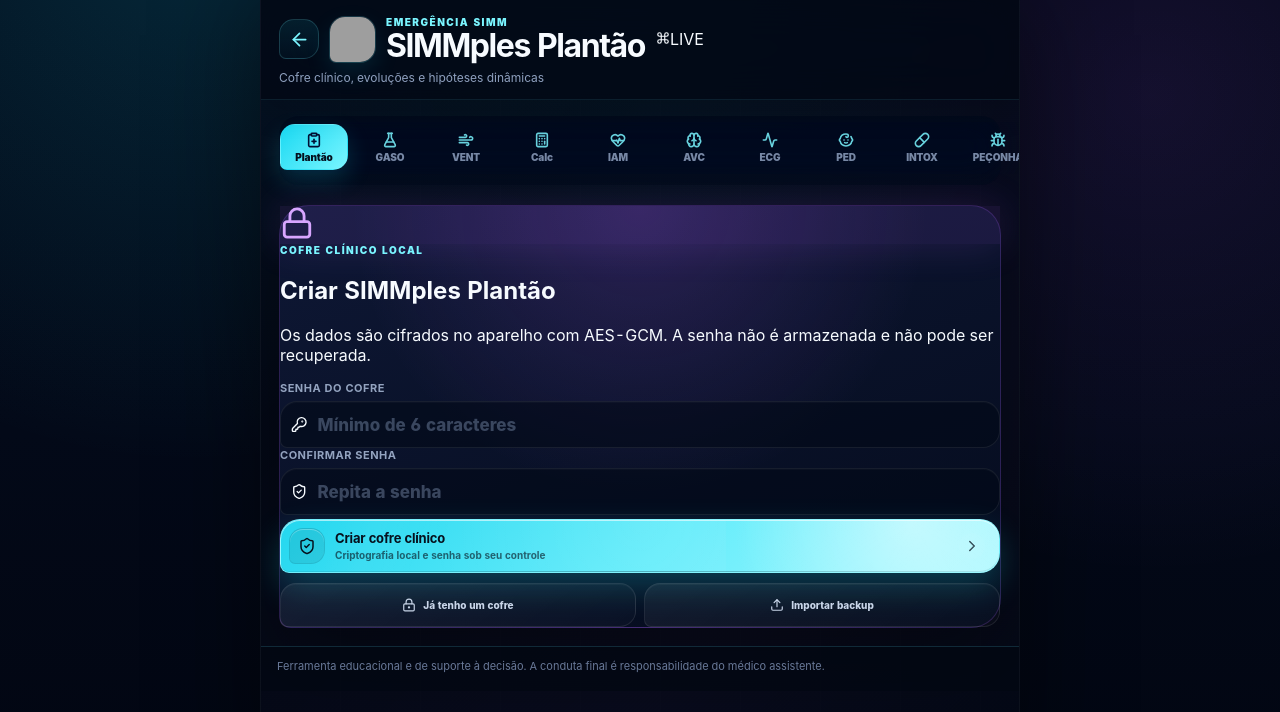
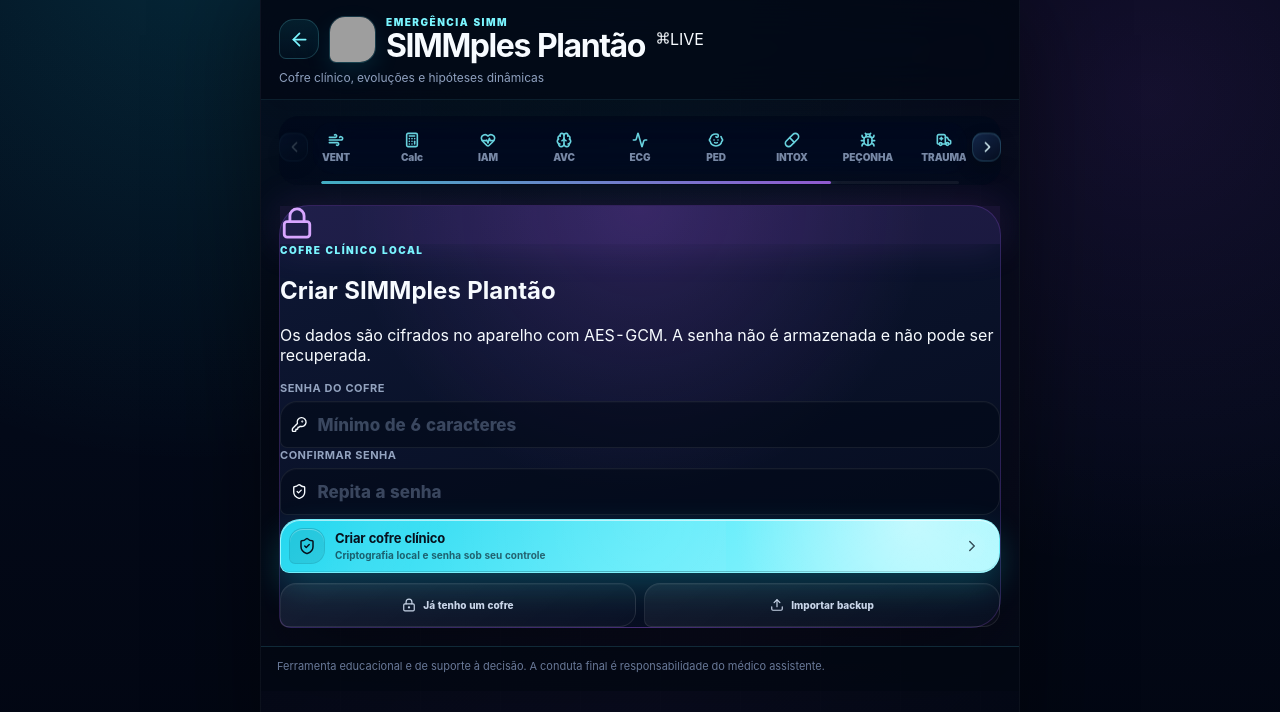
Before and after one commit to ahmedelassaad/simmples-pocus-trauma-v4, a React (Vite) app: page / in a window 1280 px wide. Both pictures are taken after a click on the button 640 px from the left and 372 px from the top of the page. Shown: the top 712 px of the page. Built offline with nearby package versions, Linux system fonts and the light colour scheme; grey boxes are pictures that could not be loaded.

Commit message:
Add files via upload

```diff
--- a/src/components/HorizontalRail.jsx
+++ b/src/components/HorizontalRail.jsx
@@ -1,9 +1,15 @@
 import { ChevronLeft, ChevronRight } from 'lucide-react';
-import { useEffect, useMemo, useRef, useState } from 'react';
+import { useCallback, useEffect, useMemo, useRef, useState } from 'react';
 
-function isInteractiveTarget(target) {
-  return Boolean(target?.closest?.('button, a, input, textarea, select, label, summary, [role="button"], [data-no-rail-drag]'));
-}
+const EMPTY_DRAG = {
+  tracking: false,
+  dragging: false,
+  startX: 0,
+  startY: 0,
+  startScroll: 0,
+  pointerId: null,
+  suppressClickUntil: 0
+};
 
 export function HorizontalRail({
   children,
@@ -16,59 +22,96 @@
   dragEnabled = true
 }) {
   const viewportRef = useRef(null);
-  const dragRef = useRef({ tracking: false, dragging: false, startX: 0, startScroll: 0, pointerId: null });
+  const dragRef = useRef({ ...EMPTY_DRAG });
+  const frameRef = useRef(0);
   const [metrics, setMetrics] = useState({ left: 0, max: 0, client: 1, scroll: 1 });
 
-  const refresh = () => {
+  const refresh = useCallback(() => {
     const node = viewportRef.current;
     if (!node) return;
     const max = Math.max(0, node.scrollWidth - node.clientWidth);
-    setMetrics({ left: node.scrollLeft, max, client: node.clientWidth || 1, scroll: node.scrollWidth || 1 });
-  };
+    setMetrics({
+      left: Math.max(0, node.scrollLeft),
+      max,
+      client: node.clientWidth || 1,
+      scroll: node.scrollWidth || 1
+    });
+  }, []);
+
+  const scheduleRefresh = useCallback(() => {
+    cancelAnimationFrame(frameRef.current);
+    frameRef.current = requestAnimationFrame(() => {
+      refresh();
+      frameRef.current = requestAnimationFrame(refresh);
+    });
+  }, [refresh]);
 
   useEffect(() => {
     const node = viewportRef.current;
     if (!node) return undefined;
-    refresh();
-    const resize = typeof ResizeObserver !== 'undefined' ? new ResizeObserver(refresh) : null;
+
+    scheduleRefresh();
+
+    const resize = typeof ResizeObserver !== 'undefined' ? new ResizeObserver(scheduleRefresh) : null;
     resize?.observe(node);
     Array.from(node.children).forEach((child) => resize?.observe(child));
-    node.addEventListener('scroll', refresh, { passive: true });
-    window.addEventListener('resize', refresh);
-    const fallbackTimer = window.setTimeout(refresh, 60);
+
+    const mutation = typeof MutationObserver !== 'undefined'
+      ? new MutationObserver(scheduleRefresh)
+      : null;
+    mutation?.observe(node, { childList: true, subtree: true, attributes: true, characterData: true });
+
+    node.addEventListener('scroll', scheduleRefresh, { passive: true });
+    window.addEventListener('resize', scheduleRefresh);
+    window.addEventListener('orientationchange', scheduleRefresh);
+
+    const fallbackTimer = window.setTimeout(scheduleRefresh, 120);
+
     return () => {
       window.clearTimeout(fallbackTimer);
+      cancelAnimationFrame(frameRef.current);
       resize?.disconnect();
-      node.removeEventListener('scroll', refresh);
-      window.removeEventListener('resize', refresh);
+      mutation?.disconnect();
+      node.removeEventListener('scroll', scheduleRefresh);
+      window.removeEventListener('resize', scheduleRefresh);
+      window.removeEventListener('orientationchange', scheduleRefresh);
     };
-  }, [children]);
+  }, [children, scheduleRefresh]);
 
-  const overflow = metrics.max > 6;
-  const canLeft = metrics.left > 4;
-  const canRight = metrics.left < metrics.max - 4;
-  const thumbWidth = useMemo(() => Math.max(18, Math.min(100, (metrics.client / metrics.scroll) * 100)), [metrics]);
+  const overflow = metrics.max > 4;
+  const canLeft = metrics.left > 3;
+  const canRight = metrics.left < metrics.max - 3;
+  const thumbWidth = useMemo(
+    () => Math.max(18, Math.min(100, (metrics.client / metrics.scroll) * 100)),
+    [metrics]
+  );
   const thumbTravel = Math.max(0, 100 - thumbWidth);
   const thumbLeft = metrics.max > 0 ? (metrics.left / metrics.max) * thumbTravel : 0;
 
   const move = (direction) => {
     const node = viewportRef.current;
     if (!node) return;
-    node.scrollBy({ left: direction * node.clientWidth * step, behavior: 'smooth' });
+    const distance = Math.max(140, node.clientWidth * step);
+    node.scrollBy({ left: direction * distance, behavior: 'smooth' });
   };
 
   const pointerDown = (event) => {
     const node = viewportRef.current;
-    if (!dragEnabled || event.pointerType === 'touch' || !node || isInteractiveTarget(event.target)) {
-      dragRef.current = { tracking: false, dragging: false, startX: 0, startScroll: 0, pointerId: null };
-      return;
-    }
+    if (!dragEnabled || !node) return;
+
+    // Mouse, caneta e toque usam o mesmo motor. A direção só é capturada
+    // depois que o gesto horizontal fica claro; gestos verticais continuam
+    // livres para rolar a página.
+    if (event.pointerType === 'mouse' && event.button !== 0) return;
+
     dragRef.current = {
       tracking: true,
       dragging: false,
       startX: event.clientX,
+      startY: event.clientY,
       startScroll: node.scrollLeft,
-      pointerId: event.pointerId
+      pointerId: event.pointerId,
+      suppressClickUntil: 0
     };
   };
 
@@ -76,25 +119,79 @@
     const node = viewportRef.current;
     const drag = dragRef.current;
     if (!node || !drag.tracking || drag.pointerId !== event.pointerId) return;
-    const delta = event.clientX - drag.startX;
-    if (!drag.dragging && Math.abs(delta) < 7) return;
+
+    const deltaX = event.clientX - drag.startX;
+    const deltaY = event.clientY - drag.startY;
+
     if (!drag.dragging) {
+      if (Math.abs(deltaX) < 6) return;
+      if (Math.abs(deltaY) > Math.abs(deltaX) * 1.2) {
+        dragRef.current = { ...EMPTY_DRAG };
+        return;
+      }
       drag.dragging = true;
       node.setPointerCapture?.(event.pointerId);
       node.classList.add('is-dragging');
     }
+
     event.preventDefault();
-    node.scrollLeft = drag.startScroll - delta;
+    node.scrollLeft = drag.startScroll - deltaX;
   };
 
   const pointerEnd = (event) => {
     const node = viewportRef.current;
     const drag = dragRef.current;
-    if (drag.dragging && drag.pointerId === event.pointerId) {
+    const didDrag = drag.dragging && drag.pointerId === event.pointerId;
+
+    if (didDrag) {
       node?.releasePointerCapture?.(event.pointerId);
       node?.classList.remove('is-dragging');
     }
-    dragRef.current = { tracking: false, dragging: false, startX: 0, startScroll: 0, pointerId: null };
+
+    dragRef.current = {
+      ...EMPTY_DRAG,
+      suppressClickUntil: didDrag
+        ? performance.now() + 320
+        : drag.suppressClickUntil
+    };
+    scheduleRefresh();
+  };
+
+  const clickCapture = (event) => {
+    if (performance.now() < dragRef.current.suppressClickUntil) {
+      event.preventDefault();
+      event.stopPropagation();
+    }
+  };
+
+  const wheel = (event) => {
+    const node = viewportRef.current;
+    if (!node || !overflow) return;
+
+    // Trackpads já enviam deltaX. Shift + roda também deve navegar lateralmente.
+    if (event.shiftKey && Math.abs(event.deltaY) > Math.abs(event.deltaX)) {
+      event.preventDefault();
+      node.scrollLeft += event.deltaY;
+    }
+  };
+
+  const keyDown = (event) => {
+    if (event.key === 'ArrowLeft') {
+      event.preventDefault();
+      move(-1);
+    }
+    if (event.key === 'ArrowRight') {
+      event.preventDefault();
+      move(1);
+    }
+    if (event.key === 'Home') {
+      event.preventDefault();
+      viewportRef.current?.scrollTo({ left: 0, behavior: 'smooth' });
+    }
+    if (event.key === 'End') {
+      event.preventDefault();
+      viewportRef.current?.scrollTo({ left: metrics.max, behavior: 'smooth' });
+    }
   };
 
   return (
@@ -108,21 +205,28 @@
           aria-label="Rolar para a esquerda"
           data-no-rail-drag
         >
-          <ChevronLeft size={16} />
+          <ChevronLeft size={17} />
         </button>
       )}
+
       <div
         ref={viewportRef}
         className={`horizontal-rail-viewport ${viewportClassName}`.trim()}
         aria-label={ariaLabel}
         role={viewportRole}
+        tabIndex={0}
         onPointerDown={pointerDown}
         onPointerMove={pointerMove}
         onPointerUp={pointerEnd}
         onPointerCancel={pointerEnd}
+        onLostPointerCapture={pointerEnd}
+        onClickCapture={clickCapture}
+        onWheel={wheel}
+        onKeyDown={keyDown}
       >
         {children}
       </div>
+
       {showControls && overflow && (
         <button
           type="button"
@@ -132,9 +236,10 @@
           aria-label="Rolar para a direita"
           data-no-rail-drag
         >
-          <ChevronRight size={16} />
+          <ChevronRight size={17} />
         </button>
       )}
+
       {overflow && (
         <div className="horizontal-rail-progress" aria-hidden="true">
           <span style={{ width: `${thumbWidth}%`, left: `${thumbLeft}%` }} />
--- a/src/styles.css
+++ b/src/styles.css
@@ -2945,3 +2945,102 @@
   from { opacity: 0; transform: translateY(-4px); }
   to { opacity: 1; transform: translateY(0); }
 }
+
+/* V22 — trilhos horizontais corrigidos globalmente */
+.horizontal-rail {
+  min-width: 0;
+  max-width: 100%;
+}
+.horizontal-rail-viewport,
+.ecg-pattern-rail .selector-scroll,
+.smart-composer-rail .smart-composer-options,
+.ped-summary-rail .ped-summary-strip,
+.segmented-rail .segmented,
+.suite-dock-rail .suite-dock.suite-dock-top {
+  width: 100% !important;
+  min-width: 0 !important;
+  max-width: 100% !important;
+  overflow-x: auto !important;
+  overflow-y: hidden !important;
+  -webkit-overflow-scrolling: touch;
+  overscroll-behavior-inline: contain;
+  touch-action: pan-x pan-y;
+  scrollbar-width: none !important;
+  scroll-behavior: smooth;
+}
+.horizontal-rail-viewport::-webkit-scrollbar,
+.ecg-pattern-rail .selector-scroll::-webkit-scrollbar,
+.smart-composer-rail .smart-composer-options::-webkit-scrollbar,
+.ped-summary-rail .ped-summary-strip::-webkit-scrollbar,
+.segmented-rail .segmented::-webkit-scrollbar,
+.suite-dock-rail .suite-dock.suite-dock-top::-webkit-scrollbar {
+  display: none !important;
+  width: 0 !important;
+  height: 0 !important;
+}
+.segmented-rail .segmented,
+.suite-dock-rail .suite-dock.suite-dock-top {
+  width: 100% !important;
+  min-width: 0 !important;
+}
+.horizontal-rail-viewport > * {
+  flex-shrink: 0 !important;
+}
+.horizontal-rail-viewport:focus-visible {
+  outline: 2px solid rgba(86,232,255,.34);
+  outline-offset: 3px;
+  border-radius: 16px;
+}
+.horizontal-rail-viewport.is-dragging,
+.horizontal-rail-viewport.is-dragging * {
+  cursor: grabbing !important;
+  user-select: none !important;
+}
+
+/* Áreas horizontais que não usam HorizontalRail também recebem swipe nativo */
+.calc-table-wrap,
+.avc-image-grid {
+  overflow-x: auto !important;
+  overflow-y: hidden;
+  -webkit-overflow-scrolling: touch;
+  overscroll-behavior-inline: contain;
+  touch-action: pan-x pan-y;
+}
+
+@media (hover: none) and (pointer: coarse) {
+  .horizontal-rail {
+    padding-inline: 8px;
+  }
+  .horizontal-rail-overflow {
+    padding-inline: 8px;
+  }
+  .horizontal-rail-arrow {
+    display: none !important;
+  }
+  .horizontal-rail-progress {
+    left: 12px;
+    right: 12px;
+  }
+}
+
+/* V22.1 — swipe manual confiável em PWA/WebView */
+.horizontal-rail-viewport,
+.ecg-pattern-rail .selector-scroll,
+.smart-composer-rail .smart-composer-options,
+.ped-summary-rail .ped-summary-strip,
+.segmented-rail .segmented,
+.suite-dock-rail .suite-dock.suite-dock-top {
+  /* A página mantém o pan vertical; o componente captura apenas o gesto horizontal. */
+  touch-action: pan-y pinch-zoom !important;
+}
+@media (hover: none) and (pointer: coarse) {
+  .horizontal-rail-arrow {
+    display: grid !important;
+    width: 27px;
+    height: 27px;
+    opacity: .92;
+  }
+  .horizontal-rail-arrow:disabled { opacity: .18; }
+  .horizontal-rail-overflow { padding-inline: 31px; }
+  .horizontal-rail-progress { left: 38px; right: 38px; }
+}
```
Also changed, not shown: 5 other files (tests, documents, lock files or other folders).
